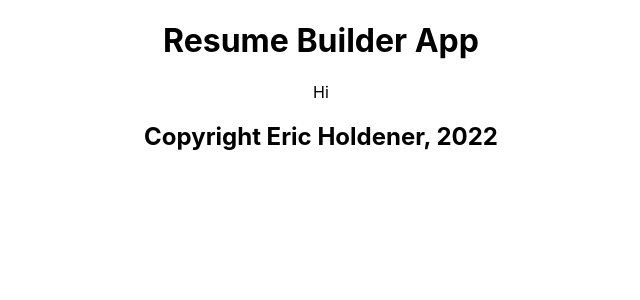
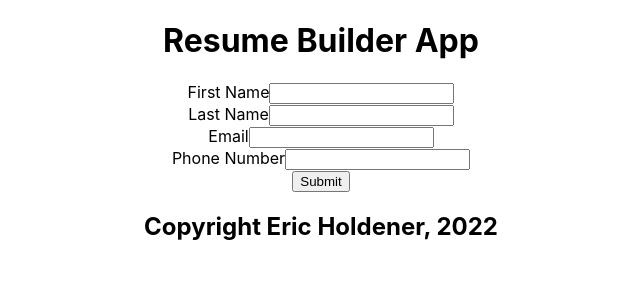
Before and after one commit to eric-holdener/odin-cv-project, a React (Create React App) app: page / in a window 1280 px wide. Shown: the top 300 px of the page, without its empty margins (319-959 px from the left). Built offline with nearby package versions, Linux system fonts and the light colour scheme.

Commit message:
created personal information form, started using styled to style elements

```diff
--- a/package.json
+++ b/package.json
@@ -9,6 +9,7 @@
     "react": "^18.2.0",
     "react-dom": "^18.2.0",
     "react-scripts": "5.0.1",
+    "styled-components": "^5.3.5",
     "web-vitals": "^2.1.4"
   },
   "scripts": {
--- a/src/App.js
+++ b/src/App.js
@@ -1,12 +1,15 @@
 import logo from './logo.svg';
 import './App.css';
 import HeaderFooter from './components/HeaderFooter';
+import PersonalInformation from './components/PersonalInformation';
+import Education from './components/Education';
+import Experience from './components/Experience';
 
 function App() {
   return (
     <div className="App">
       <HeaderFooter>
-        <p>Hi</p>
+        <PersonalInformation />
       </HeaderFooter>
     </div>
   );
--- a/src/components/Education.js
+++ b/src/components/Education.js
@@ -0,0 +1,5 @@
+export default function Education() {
+  return (
+    <p>Education</p>
+  )
+}
--- a/src/components/Experience.js
+++ b/src/components/Experience.js
@@ -0,0 +1,5 @@
+export default function Experience() {
+  return (
+    <p>Experience</p>
+  )
+}
--- a/src/components/PersonalInformation.js
+++ b/src/components/PersonalInformation.js
@@ -0,0 +1,45 @@
+import { useEffect, useState } from "react";
+import { Forms } from "./Styles";
+
+export default function PersonalInformation() {
+  const [phoneNumber, setPhoneNumber] = useState();
+
+  function handleSubmit() {
+
+  }
+
+  function handlePhoneChange(phoneNumberString) {
+    var cleaned = ('' + phoneNumberString).replace(/\D/g, '');
+    var match = cleaned.match(/^(\d{3})(\d{3})(\d{4})$/);
+    if (match) {
+      setPhoneNumber('(' + match[1] + ') ' + match[2] + '-' + match[3]);
+      return;
+    }
+    setPhoneNumber(null);
+    return;
+  }
+
+  return(
+    <Forms>
+        <div>
+          <label htmlFor="firstName">First Name</label>
+          <input name="firstName" type="text"/>
+        </div>
+        <div>
+          <label htmlFor="lastName">Last Name</label>
+          <input name="lastName" type="text"/>
+        </div>
+        <div>
+          <label htmlFor="email">Email</label>
+          <input name="email" type="email"/>
+        </div>
+        <div>
+          <label htmlFor="phone">Phone Number</label>
+          <input name="phone" type="tel" onChange={(e) => handlePhoneChange(e.target.value)} value={phoneNumber}/>
+        </div>
+        <div>
+          <button onClick={() => handleSubmit()}>Submit</button>
+        </div>
+    </Forms>
+  )
+}
--- /dev/null
+++ b/src/components/Styles.js
@@ -0,0 +1,6 @@
+import styled from "styled-components";
+
+export const Forms = styled.form`
+  display: "flex";
+  flex-direction: "row";
+`
```
Also changed, not shown: 1 other file (tests, documents, lock files or other folders).
